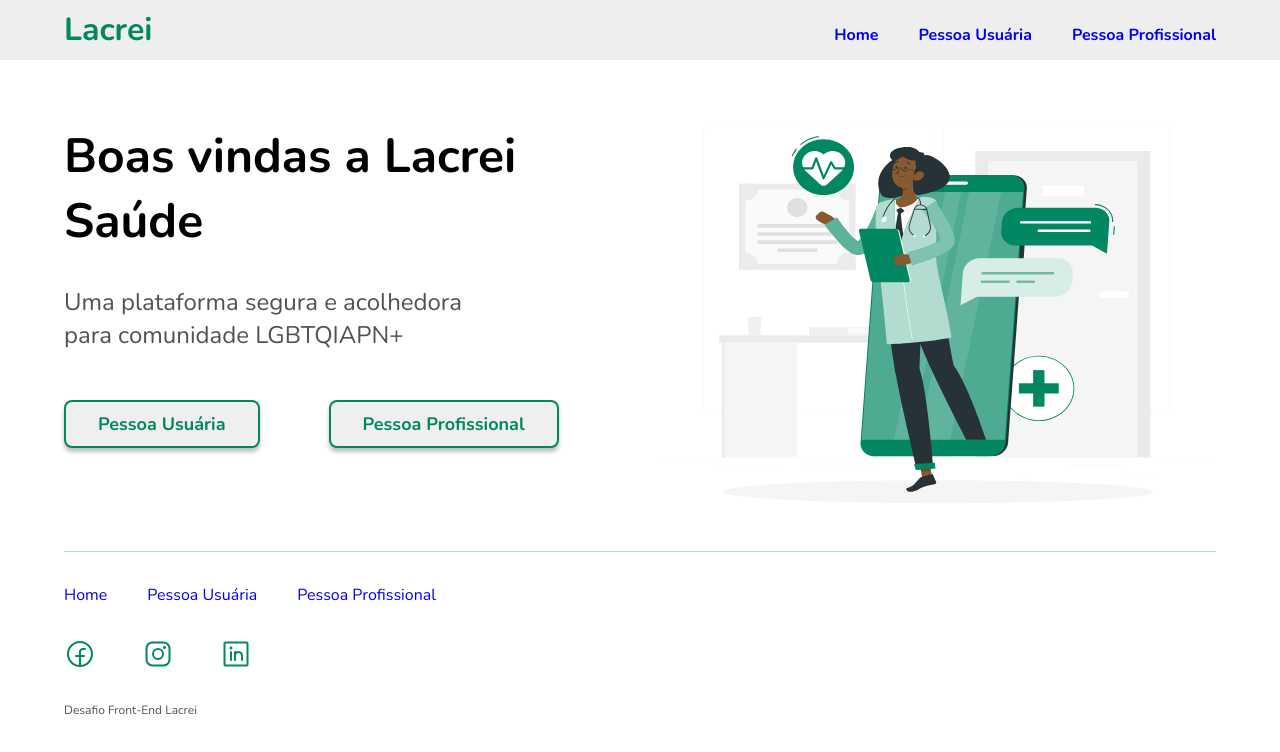
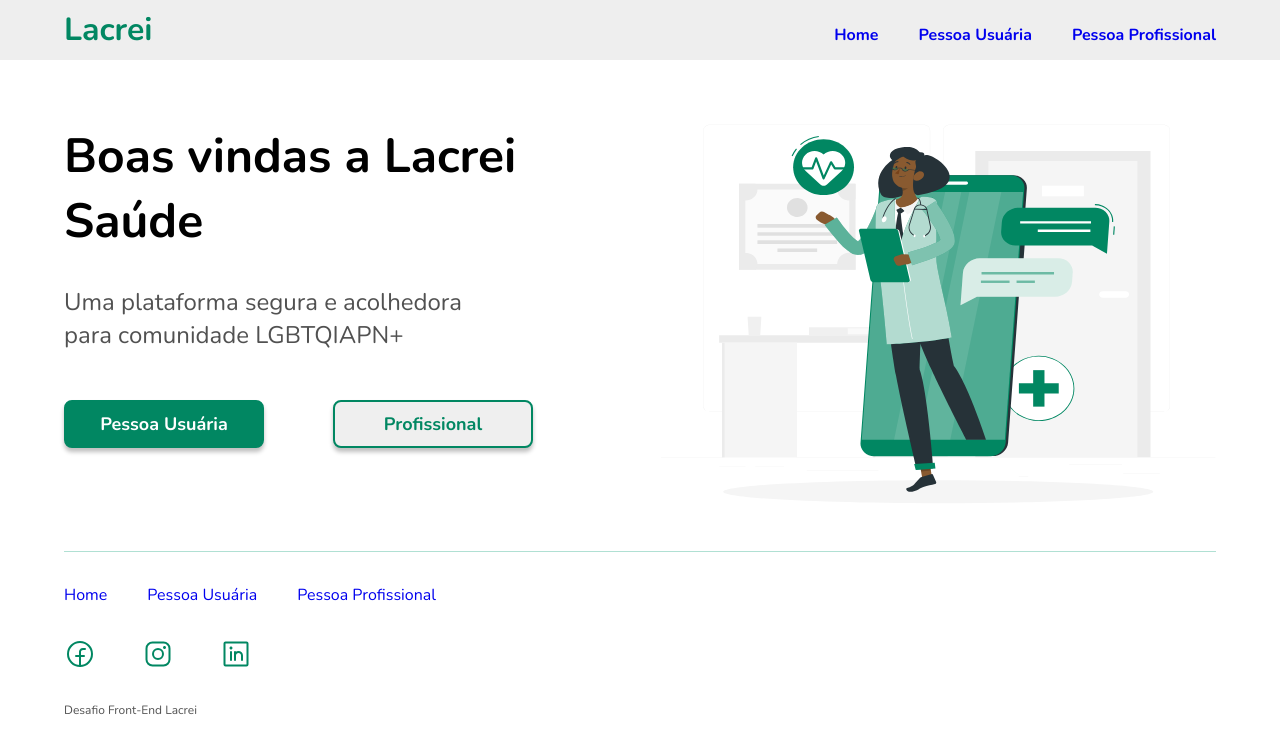
Before and after one commit to RaissaVasconcelos/Desafio-Lacrei2.0, a React (Vite) app in the folder desafio-lacrei/: page / in a window 1280 px wide. Shown: the top 752 px of the page. Built offline with nearby package versions, Linux system fonts and the light colour scheme.

Commit message:
refactor: styled Button Pessoa Usuária in Home

```diff
--- a/desafio-lacrei/src/componentes/Home.styled.ts
+++ b/desafio-lacrei/src/componentes/Home.styled.ts
@@ -14,10 +14,11 @@ export const ButtonContainer = styled.div`
   justify-content: space-between;
   gap: 69px;
   margin-top: 16px;
-
-  button {
+`
+export const Button = styled.button`
   padding: 0.6rem 2rem;
   box-shadow: 0px 4px 4px rgba(0, 0, 0, 0.25);
+  width: 200px;
   border-radius: 8px;
   font-style: normal;
   font-weight: 700;
@@ -25,7 +26,11 @@ export const ButtonContainer = styled.div`
   line-height: 25px;
   border: 2px solid ${(props) => props.theme['green-100']};
   color: ${(props) => props.theme['green-100']};
-  }
+`
+
+export const ButtonGreen = styled(Button)`
+  background-color: ${(props) => props.theme['green-100']};
+  color: ${(props) => props.theme['white']};
 `
 
 export const SectionText = styled.section`
--- a/desafio-lacrei/src/componentes/Home.tsx
+++ b/desafio-lacrei/src/componentes/Home.tsx
@@ -1,5 +1,5 @@
 import image from '../../public/rafiki 2.svg'
-import { Main, ButtonContainer, SectionText } from './Home.styled'
+import { Main, ButtonContainer, ButtonGreen, SectionText, Button } from './Home.styled'
 
 export function Home() {
   return (
@@ -8,8 +8,8 @@ export function Home() {
         <h1>Boas vindas a Lacrei Saúde</h1>
         <p>Uma plataforma segura e acolhedora para comunidade LGBTQIAPN+</p>
         <ButtonContainer>
-          <button>Pessoa Usuária</button>
-          <button>Pessoa Profissional</button>
+          <ButtonGreen>Pessoa Usuária</ButtonGreen>
+          <Button>Profissional</Button>
         </ButtonContainer>
       </SectionText>
       <section>
```
Lines whose indentation alone changed are shown as unchanged.
